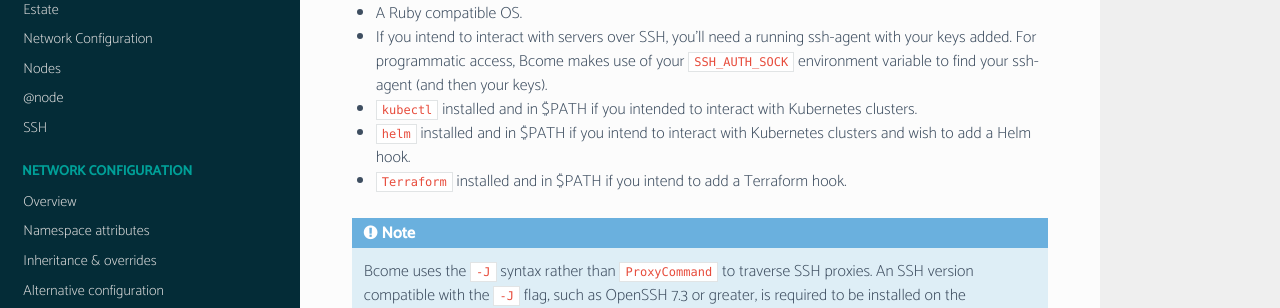
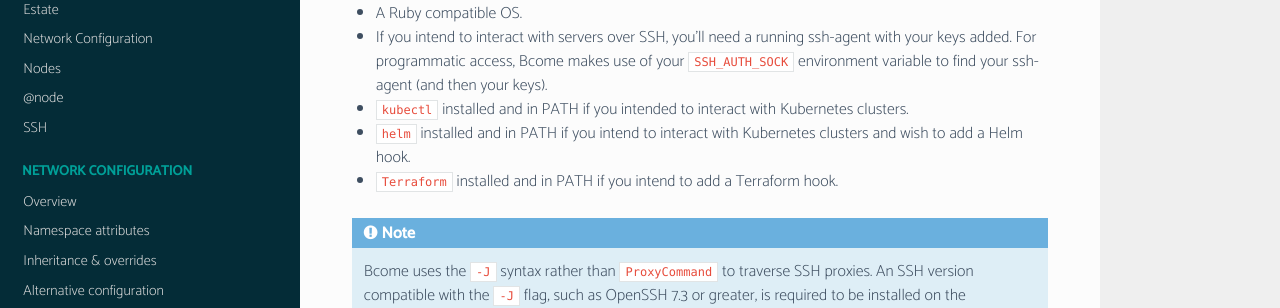
Before and after one commit to webzakimbo/bcome-read-the-docs, a Sphinx documentation site: the page built from docs/source/getting-started/requirements.rst, in a window 1280 px wide. Shown: the part 199-507 px from the top of the page. Built offline with Sphinx 7.4.7 and the Read the Docs theme 2.0.0, drawn with Linux system fonts in a browser that asks for light colours; pages that are not in the unit, such as notebooks, are missing from menus.

```diff
--- a/docs/source/getting-started/requirements.rst
+++ b/docs/source/getting-started/requirements.rst
@@ -11,11 +11,11 @@ Requirements
 
 - If you intend to interact with servers over SSH, you'll need a running ssh-agent with your keys added.  For programmatic access, Bcome makes use of your ``SSH_AUTH_SOCK`` environment variable to find your ssh-agent (and then your keys).
 
-- ``kubectl`` installed and in $PATH if you intended to interact with Kubernetes clusters.
+- ``kubectl`` installed and in PATH if you intended to interact with Kubernetes clusters.
 
-- ``helm`` installed and in $PATH if you intend to interact with Kubernetes clusters and wish to add a Helm hook.
+- ``helm`` installed and in PATH if you intend to interact with Kubernetes clusters and wish to add a Helm hook.
 
-- ``Terraform`` installed and in $PATH if you intend to add a Terraform hook.
+- ``Terraform`` installed and in PATH if you intend to add a Terraform hook.
 
 .. include:: ssh-version-requirement-note.rst
 
```
